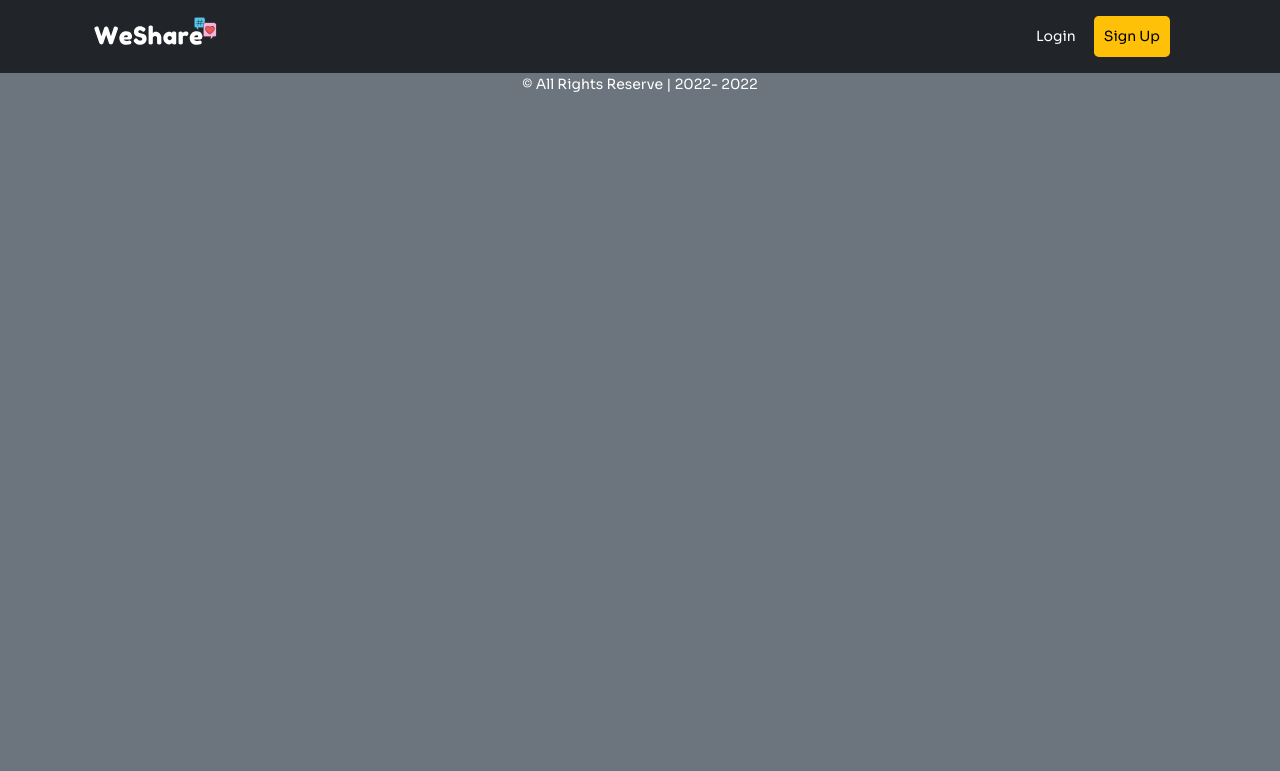
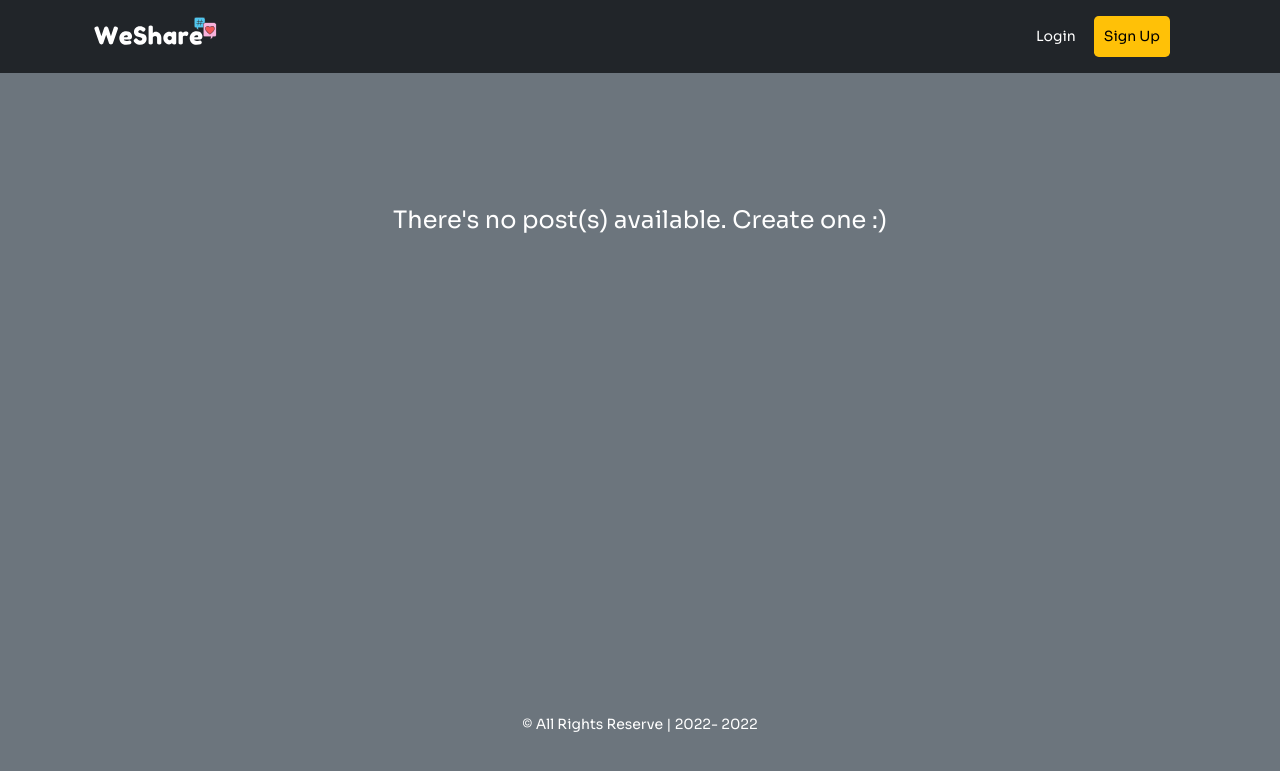
Before and after one commit to LebasoraJohnJefferson/WeShare, a Django app: page /post/delete in a window 1280 px wide. Shown: the top 771 px of the page. Run offline with Django 4.2, Linux system fonts and the light colour scheme; data that the repository does not hold is empty; some libraries are stand-ins or nearby versions.

Commit message:
feat: no post banner

```diff
--- a/static/styles/feeds.css
+++ b/static/styles/feeds.css
@@ -1,4 +1,15 @@
 
+
+.feeds_container {
+  min-height: fit-content;
+  height: 80vh;
+}
+
+.feeds_container .no_post__wrapper {
+  height: 300px;
+  display: grid;
+  place-items: center;
+}
 
 .post {
   border-radius: 8px;
--- a/templates/includes/footer.html
+++ b/templates/includes/footer.html
@@ -1,4 +1,4 @@
-<footer class="footer mt-auto bg-light">
+<footer class="footer mt-auto">
   <p class="text-light-muted text-center bg-secondary">
     &copy; All Rights Reserve | 2022- {% now "Y" %}
   </p>
--- a/templates/index.html
+++ b/templates/index.html
@@ -37,4 +37,5 @@
   <body class="row bg-secondary" id="article-text" style="position: relative; overflow-x: hidden;">
     {% block content%} {% endblock %}
   </body>
+  {% include "includes/footer.html" %}
 </html>
--- a/visitorHome/templates/visitorHome/includes/feeds.html
+++ b/visitorHome/templates/visitorHome/includes/feeds.html
@@ -4,11 +4,13 @@
   <link rel="stylesheet" href="{% static 'styles/feeds.css'%}" />
 </head>
 
-<main class='col-md-8 m-auto'>
+<main class='col-md-8 mx-auto'>
+  <div class="feeds_container">
     {% if user.is_authenticated %}
       {% include "../includes/post-content.html" %}
+    {% endif %}
 
-{% endif %}
+    {% if posts %}
       {% for post in posts %}
         <article
           class="post container bg-dark my-3 p-4 w-100"
@@ -37,9 +39,8 @@
             </div>
             {% endif %}
           </div>
-  <hr class="my-3 bg-secondary" />
 
-  <div class="">{{post.description}}</div>
+          <div class="mt-3">{{post.description}}</div>
 
           {% if post.post_image%}
             <div
@@ -79,5 +80,15 @@
         </article>
       {% endfor %}
 
-{% include "includes/footer.html" %}
-</>
+    {% else %}
+      <div class="no_post__wrapper">
+        <h4>There's no post(s) available. Create one :)</h4>
+      </div>
+
+    {% endif %}
+
+
+
+  </div>
+
+  </main>
```
Lines whose indentation alone changed are shown as unchanged.
